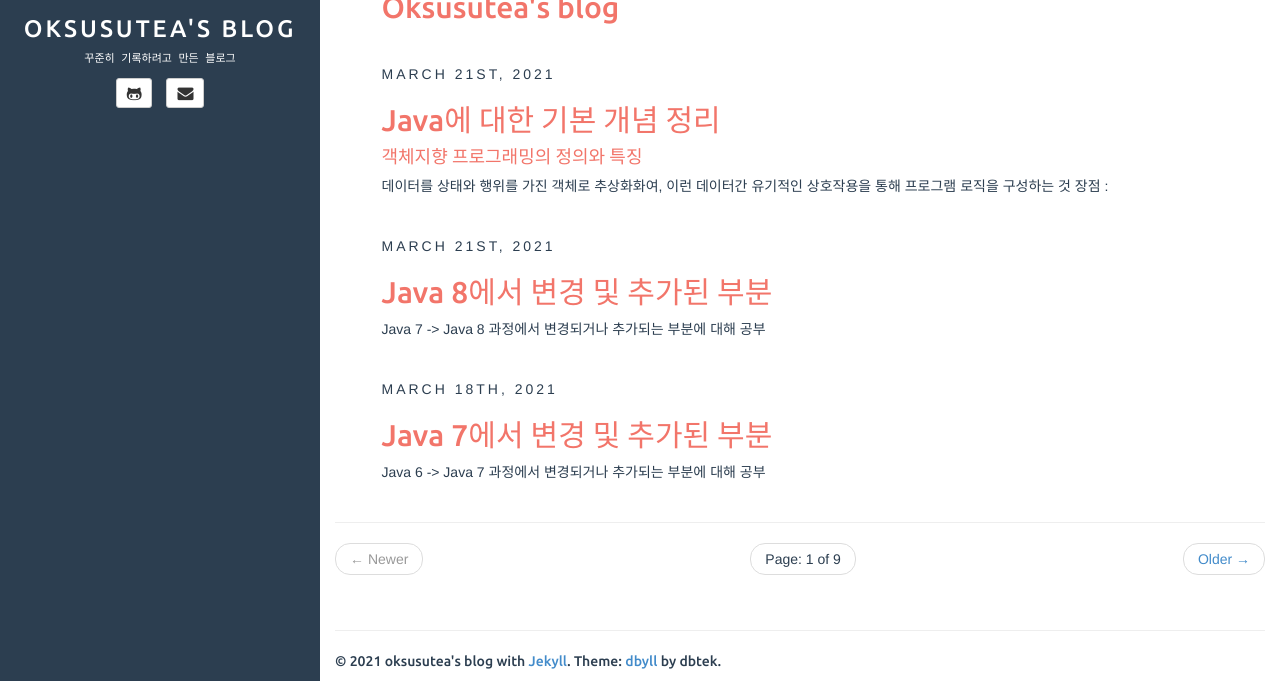
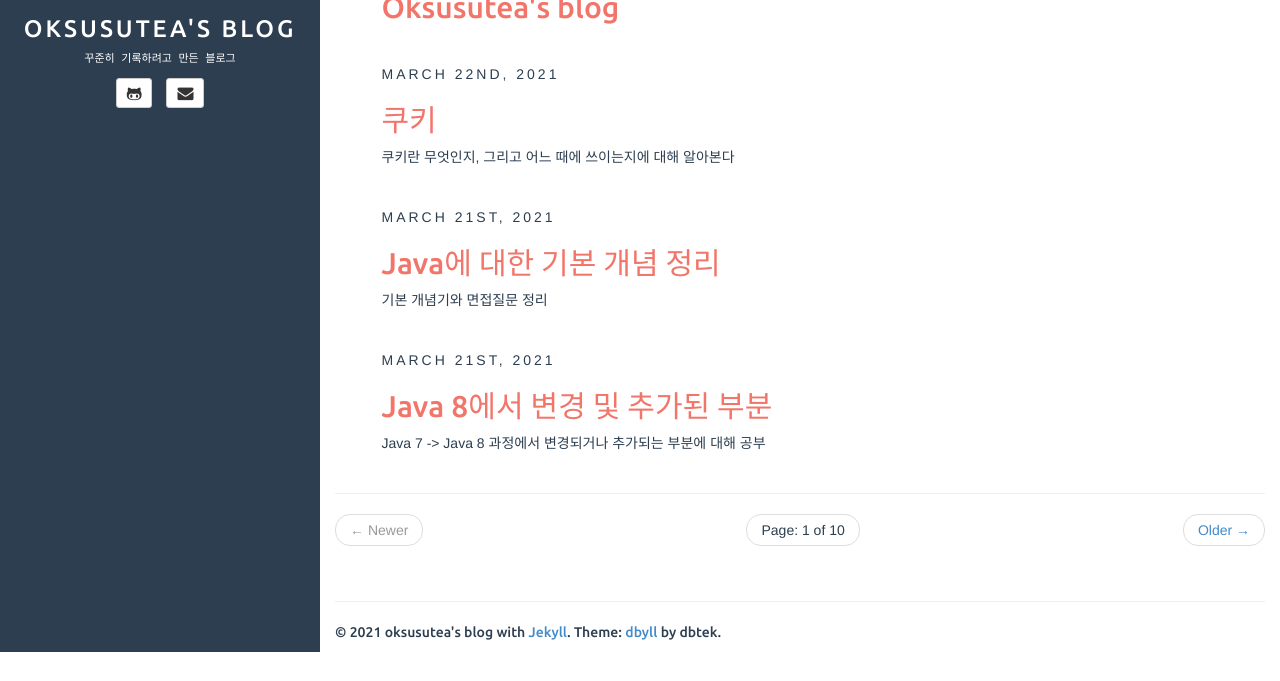
Before and after one commit to oksusutea/oksusutea.github.io, a Jekyll site: the page built from index.html, in a window 1280 px wide and 963 px high, cut to the strip 282-963 px from the top of the window. Built offline with Jekyll 4.4.1, drawn with Linux system fonts in a browser that asks for light colours; the list of posts is cut into pages by our own code; part of the change alters nothing that is shown.

Commit message:
쿠키 정리

````diff
--- a/_posts/2021-03-21-question-about-java.md
+++ b/_posts/2021-03-21-question-about-java.md
@@ -3,7 +3,7 @@ layout: post
 title: Java에 대한 기본 개념 정리
 categories: [Java]
 tags: [Java]
-description:
+description: 기본 개념기와 면접질문 정리
 fullview: false
 comments: true
 ---
@@ -28,16 +28,24 @@ comments: true
 * 캡슐화 : 외부에서 특정 속성이나 메서드를 사용하지 못하도록 은닉하는 것
 * 다형성 : 하나의 요소를 여러방식으로 구현하도록 하는 것
 
+***
+
 #### 다형성이란?
 객체지향 프로그래밍을 구성하는 주요 특징중 하나. 하나의 클래스 혹은 함수가 다양한 방식으로 동작할 수 있도록 하는 방식이다.
+
+***
 
 #### Overloading vs Overriding
 다형성을 구현하는 대표적인 방법.
 * Overloading : 같은 메소드에 다른 타입 혹은 갯수의 파라미터를 정의함으로써 함수를 확장한다.
 * Overriding : 부모 클래스로부터 상속받은 함수를 하위클래스가 재정의 하는 것을 말한다.
 
+***
+
 #### 추상클래스와 인터페이스의 차이
 추상클래스와 인터페이스 모두 대부분 메소드를 선언만 하고, new 연산자로 인스턴스화가 불가능하다는 점이 비슷하다. 하지만 추상클래스는, 공통적인 속성을 가진 객체의 **집합(공통점)**을 묶어놓는 것을 주로 하고, 인터페이스는 객체들에게 어떠한 행동을 하기 위한 **역할**을 강제하는데 주로 둔다.
+
+***
 
 #### Wrapper Class란 ?
 기본 자료형 타입을 객체로 다루기 위해서 사용하는 클래스들을 래퍼 클래스라고 한다.
@@ -48,14 +56,20 @@ comments: true
 
 주로 사용된다.
 
+***
+
 #### 컴파일 과정
 개발자가 작성한 java파일은 컴파일러에 의해 바이트코드(클래스파일)로 변환된다. 여기서 JVM내 클래스로더에 의해 클래스파일이 적재되고, 링크되는 과정을 거쳐 메모리에 적재된다. 인터프리터 방식과 JIT컴파일러 방식을 통해 기계어로 변환된 파일이 실행된다.
+
+***
 
 #### JVM 구조
 * Class Loader : 컴파일러에 의해 변환된 바이트코드를 로드하고, 링크를 통해 배치시키는 작업을 하는 역할
 * Execution Engine : Runtime Data Area에 바이트코드를 실행시키는 역할
 * Garbage Collector : Heap영역에서 더이상 참조되지 않는 객체를 소멸시키는 역할
 * Runtime Data Area : 운영체제로부터 할당받은 메모리를 관리하는 영역
+
+***
 
 #### Java의 메모리 영역
 Java JVM 메모리 영역은 크게 5가지로 구성되어 있다.
@@ -67,11 +81,15 @@ Java JVM 메모리 영역은 크게 5가지로 구성되어 있다.
 *  Native Method Stack : Java외 다른 언어로 작성된 코드들이 실행될 때 사용되는 공간
 메소드영역과 힙영역은 쓰레드간 공유하며, 나머지는 독립적으로 할당받는다.
 
+***
+
 #### Heap영역의 구성은 어떻게 되어있나요?
 
 * Young 영역 : Eden, Survivor 1,2로 이루어져 있다.
 * Old 영역 : young영역에서 오래 살아남은 객체가 저장되는 공간이다.
 * MetaSpace(이전 Permanent 영역) : 클래스 로더에 의해 로딩된 클래스, 메소드에 대한 메타정보를 저장하는 영역
+
+***
 
 #### GC에 대해 설명해주세요
 GC는 크게 Minor GC와 Major GC로 나뉜다.
@@ -79,16 +97,20 @@ GC는 크게 Minor GC와 Major GC로 나뉜다.
 * Minor GC : Young 영역에 발생하는 GC. 처음 생성된 객체가 Eden영역에 저장이되고, 가득 차게 되면 계속 참조되는 객체들만 Survivor영역 중 한 곳으로 이동된다. 이 과정에서 Minor GC가 발생한다. 여기서 또 Eden영역이 가득차면, Eden영역과 이미 일부 찬 Survivor영역에서 참조되는 객체들만 찾아 다른 Survivor영역으로 이동한다.
 * Major GC : Old영역에서 발생하는 GC이다. Old영역이 Young영역보다 훨씬 크기에 GC할 때 더 많은 시간이 소요된다.
 
+***
+
 #### 동등성과 동일성
 * 동등성 : 객체에 대한 정보가 같을 경우 - equals()로 보통 판단
 * 동일성 : 객체가 완전히 같은 객체일 경우 - ==로 판단
 
+***
 
 #### equals()와 hashcode()의 차이
 
 우선 재정의하지 않은 equals()는 객체의 주소값을 비교한다. 하지만 통상적으로, 객체 내부 내용이 일치한지를 판단하기에 재정의하여 사용하는 경우가 많다.
 hashcode()는 객체의 메모리 주소의 해쉬 값을 반환한다. 객체가 동등할 때 비교할 수 있다. 보통 HashSet, HashMap, HashTable 등에서 객체 비교시 이 hashCode()를 사용한다.
 
+***
 
 #### 자바의 접근제어자의 종류와 특징
 
@@ -97,8 +119,12 @@ hashcode()는 객체의 메모리 주소의 해쉬 값을 반환한다. 객체
 * default : 같은 패키지 내 접근 가능
 * private : 해당 클래스 내에서만 접근 가능
 
+***
+
 #### static을 붙이면 ?
 클래스가 로딩될 때, 메모리 공간을 할당하는데 처음 설정된 이 공간이 변하지 않는 것을 의미한다. 모든 객체가 해당 변수를 공유하며 사용 할 수 있다.
+
+***
 
 #### final 키워드?
 
@@ -106,19 +132,27 @@ hashcode()는 객체의 메모리 주소의 해쉬 값을 반환한다. 객체
 * 메소드에서 사용시 : 오버라이딩 불가
 * 변수에서 사용시 : 값 변경 불가
 
+***
+
 #### List / Set / Map 차이
 
 * List : 순서가 있는 집합이며 중복을 허용한다
 * Set : 중복을 허용하지 않고, 보통 순서는 의미 없다
 * Map : 키-값 쌍으로 데이터를 저장하는 구조
 
+***
+
 #### String / StringBuilder / StringBuffer의 차이
 우선 String은 Immutable하며, 나머지는 mutable하다. 즉, "hello"라는 문자열로 선언하고 그 후에 "hello world"라는 문자열로 치환하면, String은 두개의 String 상수가 생성되지만, 나머지는 뒤에 append되는 방식으로 사용된다.
 그리고 StringBuffer는 Thread-safe하지만, StringBuilder는 Thread-safe하지 못하다.
 
+***
+
 #### ArrayList와 LinkedList의 차이?
 ArrayList는 연속적으로 데이터를 저장하고, LinkedList는 노드로 이어져 있어 추가/삭제가 용이하다.
 추가로, 데이터를 많이 할당해 기존 배열을 확장해야 할 때, ArrayList는 기존 배열의 값을 다시 복사해오는 작업이 필요하지만 LinkedList는 그런 작업이 필요하다.
+
+***
 
 #### HashTable / HashMap / ConcurrentHashMap의 차이
 
@@ -135,34 +169,54 @@ ArrayList는 연속적으로 데이터를 저장하고, LinkedList는 노드로
 	* Thread-safe하다.(메소드마다가 아닌 각 데이터를 세그먼트화하여 쪼개진 데이터를 기준으로 동기화처리한다)
 	* Iterator에 fail-safe방식으로 접근한다.
 
+***
+
 #### 자바에 다중상속을 막은 이유
 다중상속을 지원할 경우, 변수명 충돌 혹은 중복된 클로스 상속으로 오버라이딩이 모호한 다이아몬드 문제가 발생할 수 있다. 객체지향의 단일 책임 원칙과 리스코브 치환 원직을 지키기 위해 다중상속을 금지하였다.
 
 * 단일 책임 원칙 : 클래스는 오직 하나의 기능을 가지고 그 책임에 집중해야 한다.
 * 리스코프 치환 원칙 : 자식 클래스를 몰라도 부모 클래스의 함수를 사용할 수 있도록 대치가 가능해야 한다.
 
+***
+
 #### String new 연산자 통한 방식과 리터럴을 이용한 방식의 생성 차이
 
  * new 연산자 : Heap영역에 데이터가 존재한다.
  * 리터럴 방식 : 내부적으로 `intern()`메소드가 호출된다. String constant pool에 해당 리터럴이 있을 경우, 이 리터럴의 주소 값을 반환하고, 없으면 상수 풀에 리터럴을 생성하여 반환한다. 이 String Constant Pool은 자바 7부터 Heap영역에 저장된다.
+
+***
 
 #### checkedException과 uncheckedException의 차이
 
 * checkedException : 컴파일에러, 주로 IOException이 있다. 해당 Exception 발생시 트랜잭션 처리를 하지 않는다.
 * uncheckedException : 런타임에러, 주로 IndexOutOfBoundsException이 있다. 해당 Exception 발생시 데이터를 모두 롤백한다.
 
+***
+
 #### try-catch와 throw의 차이
 * try-catch : 예외를 발생하는 구간을 찾아서 직접 해결한다.
-* throw : 직접 예외를 발생사쿄소 외부로 위임한다.
+* throw : 직접 예외를 발생시켜서 외부로 위임한다.
+
+***
 
 #### Thread를 구현하는 방법 2가지
 
 * `Runnable`인터페이스를 통해 구현
 * `Thread`클래스를 상속받아 구현
 
+***
+
 #### 제너릭이란 ?
 클래스 내부에서 사용할 데이터 타입을 외부에서 지정하는 방법이다.
 객체 타입을 컴파일할 때 체크하고, 형변환을 따로 해주지 않아도 되는 이로움이 있다.
 
+***
+
 #### Optional이란 ?
 Optional객체란 null일수도 있는 객체를 감싼 Wrapper 클래스이다. 개발을 하면서 개발자가 Null에 대한 체크나, 그에 따른 예외처리를 하지 않아도 되도록 덜어주는 좋은 클래스이다.
+
+***
+
+#### Java 7에서 달라진 점은 ?
+
+#### Java 8에서 달라진 점은 ?
--- /dev/null
+++ b/_posts/2021-03-22-cookie.md
@@ -0,0 +1,149 @@
+---
+layout: post
+title: 쿠키
+categories: [CS]
+tags: [CS, Network]
+description: 쿠키란 무엇인지, 그리고 어느 때에 쓰이는지에 대해 알아본다
+fullview: false
+comments: true
+---
+
+JSP 책을 보다가 쿠키와 관련된 챕터가 등장했다. 물론 쿠키가 브라우저에서 서버와 연결할 때 쓰인다는 것에 대해서는 알지만, 내부 기능에 대해 자세히 정리해보고자 글을 작성하게 되었다.
+
+***
+
+## 쿠키란 ?
+쿠키는 웹 브라우저가 보관하는 데이터다. key-value로 구성되고 String 형태로 이루어져 있다. 웹 브라우저는 웹 서버에 요청을 보낼 때 쿠키를 함께 전송하며, 웹 서버는 웹 브라우저가 전송한 쿠키를 사용하여 필요한 데이터를 읽을 수 있다. 초기 쿠키는 웹 서버측에 생성하며, 아래의 동작방식으로 구성된다.
+
+1. 쿠키 생성 단계 : 클라이언트가 쿠키를 사용하기 위해서는, 초기에 서버가 먼저 쿠키를 생성해야한다. 웹 서버는 생성한 쿠키를 응답 데이터의 헤더에 저장해 웹 브라우저에 전송한다.
+2. 쿠키 저장 단계 : 웹 브라우저는 응답 데이터에 포함된 쿠키를 쿠키 저장소에 보관한다. 쿠키의 종류에 따라 메모리 혹은 파일에 저장한다.
+3. 쿠키 전송 단계 : 웹 브라우저는 저장한 쿠키를 **요청이 있을 때마다** 웹 서버에 전송한다.  웹 서버는 웹 브라우저가 전송한 쿠키를 사용해 필요한 작업을 수행한다.
+
+일단, 웹 브라우저에 쿠키가 저장되면, **웹 브라우저는 쿠키가 삭제되기 전까지 웹 서버에 쿠키를 전송**한다. 따라서 웹 어플리케이션을 사용하는 동안 지속적으로 유지해야 하는 정보는 쿠키를 사용해 저장하면 된다.
+
+## 쿠키의 구성
+
+* **이름** : 각각의 쿠키 구별시 사용되는 이름
+* **값** : 쿠키의 이름과 관련된 값
+* **유효시간** : 쿠키의 유지시간
+* **도메인** : 쿠키를 전송할 도메인
+* **경로**: 쿠키를 전송할 요청경로
+
+이름과 값은 콤마, 세미콜론, 공백, 등호기호를 제외한 출력가능한 아스키 문자로 구성된다. 쿠키 유효시간의 경우, 별도로 지정하지 않으면 웹 브라우저를 종료할 때 쿠키를 함꼐 삭제한다.
+
+## 쿠키의 사용처
+
+* 세션 관리 : 로그인, 사용자 닉네임, 접속시간 등 서버가 알아야 할 정보 저장
+* 개인 설정 유지 : 사용자마다 다르게 그 사람에게 적절한 페이지 노출(X일간 보지 않기, 장바구니)
+* 사용자 트래킹 : 사용자의 행동과 패턴 분석 (최근 검색한 정보 광고 추천등)
+
+## 쿠키의 한계
+
+* 서버가 가지고 있는 것이 아니라, 사용자에게 저장되어 임의로 고치거나 지울 수 있고 가로채기도 쉬워 보안이 취약하다.
+* 요청 시 쿠키 값을 그대로 보내 보안에 취약하다.
+* 사이트당 20개, 모두 합쳐 300개가 최대이며 각 쿠키는 4kb를 넘길 수 없다.
+* 웹브라우저 변경시, 다른 웹브라우저에서 저장한 쿠키 값을 사용할 수 없다.
+* 사용자가 보안상 문제로 거부시 사용 불가능하다.
+* 한 번에 하나의 정보만 저장 가능하다.
+
+
+## 쿠키 관련 사용법
+
+#### 쿠키 생성하기
+Java에서 쿠키 생성시에는 Cookie 클래스를 사용하며, 아래와 같이 생성한다.
+
+```java
+Cookie cookie = new Cookie("cookieName", "cookieValue");
+response.addCookie(cookie);
+```
+위 코드를 보면 알겠지만, 서버 응답 객체에서 쿠키 데이터를 추가하여 클라이언트에게 전달한다.
+
+**주요 메소드** :
+
+* **getName()** : String, 쿠키 이름을 구한다.
+* **getValue()** : String, 쿠키 값을 구한다.
+* **setValue(String value)** : void, 쿠키 값을 지정한다.
+* **setDomain(String pattern)** : void, 이 쿠키가 전송될 서버의 도메인을 지정한다.
+* **getDomain()** : String, 쿠키의 도메인을 구한다.
+* **setPath(String uri)** : void, 쿠키를 전송할 경로를 지정한다.
+* **getPath()** : String, 쿠키의 전송 경로를 구한다.
+* **setMaxAge(int expiry)** : void, 쿠키의 유효시간을 초단위로 지정한다. 음수 입력시, 웹 브라우저를 닫을 때 쿠키가 삭제된다.
+* **getMaxAge()** : int, 쿠키의 유효시간을 구한다.
+
+<br/>
+
+#### 쿠키 값 읽어오기
+웹서버가 쿠키를 생성하고, 브라우저가 전달받으면 그 이후부터 쿠키를 사용할 수 있다. **웹 브라우저는 요청 헤더에 쿠키를 저장**해서 보내며, 자바에서는 아래 코드를 사용해 쿠키 값을 읽어 올 수 있다.
+
+```java
+Cookie[] cookies = request.getCookies();
+```
+
+<br/>
+
+#### 쿠키 값 변경 및 삭제하기
+쿠키 값을 변경하려면, 같은 이름의 쿠키를 새로 생성해 응답 데이터로 보내면 된다.
+
+```java
+Cookie cookie = new Cookie("name", URLEncoder.encode("새로운 값","utf-8"));
+response.addCookie(cookie);
+```
+이렇게 같은 이름을 가진 쿠키를 새로 만들어 response에 추가하면 기존 값에서 덮어씌워진다.
+그렇다면 삭제는 어떻게 할까?
+쿠키를 삭제하려면, `Cookie`클래스의 `setMaxAge()`메소드를 호출해 매개변수로 0을 설정하면 된다.
+
+```java
+Cookie cookie = new Cookie("name","value");
+cookie.setMaxAge(0);
+response.addCookie(cookie);
+```
+
+`Cookie`클래스는 따로 삭제하는 메소드를 제공하지 않기에, 유효시간을 0으로 지정해주는 방식으로 삭제기능을 대체한다.
+
+<br/>
+
+#### 쿠키의 도메인
+기본적으로, 쿠키는 그 쿠키를 생성한 서버에만 전송된다. 예를들어, "http://www.google.com"으로 연결되어 생성한 쿠키는 네이버, 다음과 같은 곳에서 사용되면 안된다.
+하지만, 같은 도메인을 사용하는 모든 서버에 쿠키를 보내야 할 때가 있다. 예를 들어, www.somehost.com 서버에서 생성한 쿠키를 mail.somehost.com, blog.somehost.com등에 전송해야 할 때가 있다. 이 때 이 쿠키의 도메인 범위를 지정하기 위해 `setDomain()`을 사용한다.
+
+**주의** : `setDomain()`을 통해 현재 서버의 도메인 및 상위 도메인만 전달 할 수 있다.
+
+<br/>
+
+#### 쿠키의 경로
+도메인이 쿠키를 공유할 도메인 범위를 지정한다면, 경로는 쿠키를 공유할 기존 경로를 지정한다. `setPath()`메서드를 사용한다.
+
+```java
+Cookie cookie = new Cookie("name","value");
+cookie.setPath("/user/showlists");
+response.addCookie(cookie);
+```
+
+<br/>
+
+#### 쿠키의 유효시간
+쿠키는 유효시간을 갖는다. 쿠키의 유효시간을 지정하지 않으면 웹 브라우저를 종료할 때 쿠키를 함께 삭제한다.  만일 특정 시간동안 쿠키를 유지하려면`setMaxAge()`메소드를 사용한다.
+
+```java
+Cookie cookie = new Cookie("name","value");
+cookie.setMaxAge(0);
+response.addCookie(cookie);
+```
+
+<br/>
+
+#### 쿠키와 헤더
+
+`response.addCookie()`로 쿠키를 추가하면, 실제로 헤더의 Set-Cookie를 통해서 전달된다. 한 개의 Set-Cookie 헤더는 한 개의 쿠키 값을 전달한다. Set-Cookie 헤더의 구성은 아래와 같다.
+
+`쿠키이름=쿠키값; 도메인=도메인값; Path=경로값; Expires=GMT형식의 만료일시`
+
+`Set-Cookie: id=hi; Domain=.somehost.com`
+
+출력 버퍼에 저장되어 있는 내용을 플러시해서 웹 브라우저에 데이터가 전송되면, 그 다음부터는 응답 헤더에 새로운 값을 추가 할 수 없다. 쿠키는 응답 헤더를 사용해 웹 브라우저에 전달하기 때문에, 쿠키 역시 출력 버퍼를 플러시 하기 전에 추가해야 한다.
+
+
+***
+참고 자료 :
+
+1. [최범균의 JSP 2.3 웹 프로그래밍: 기초부터 중급까지 ](http://www.kyobobook.co.kr/product/detailViewKor.laf?mallGb=KOR&ejkGb=KOR&barcode=9788980782802)
````
